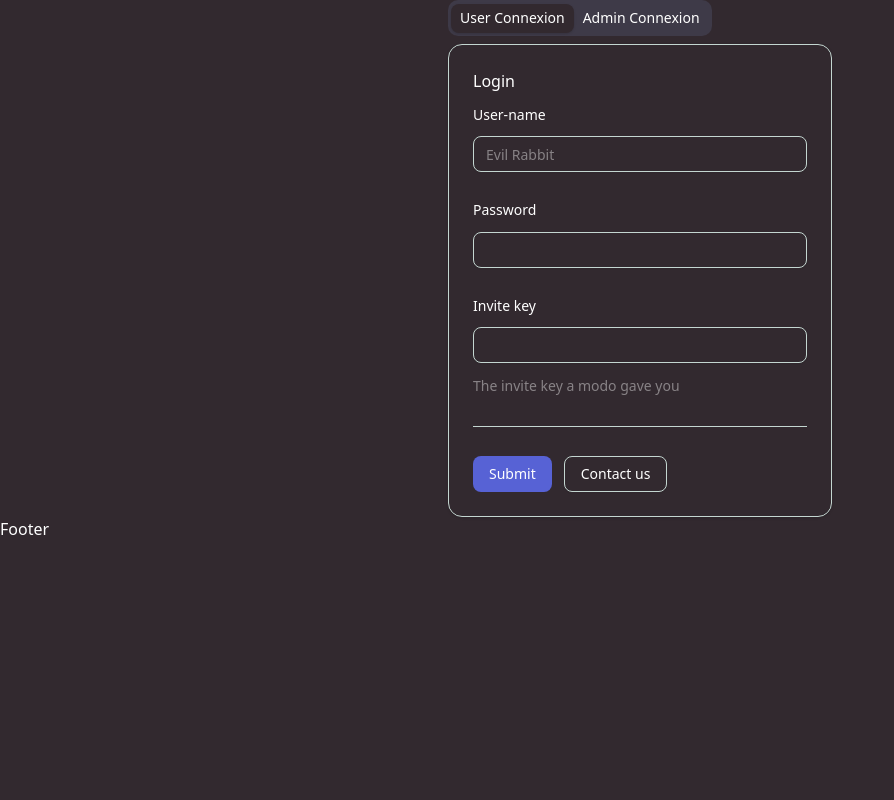
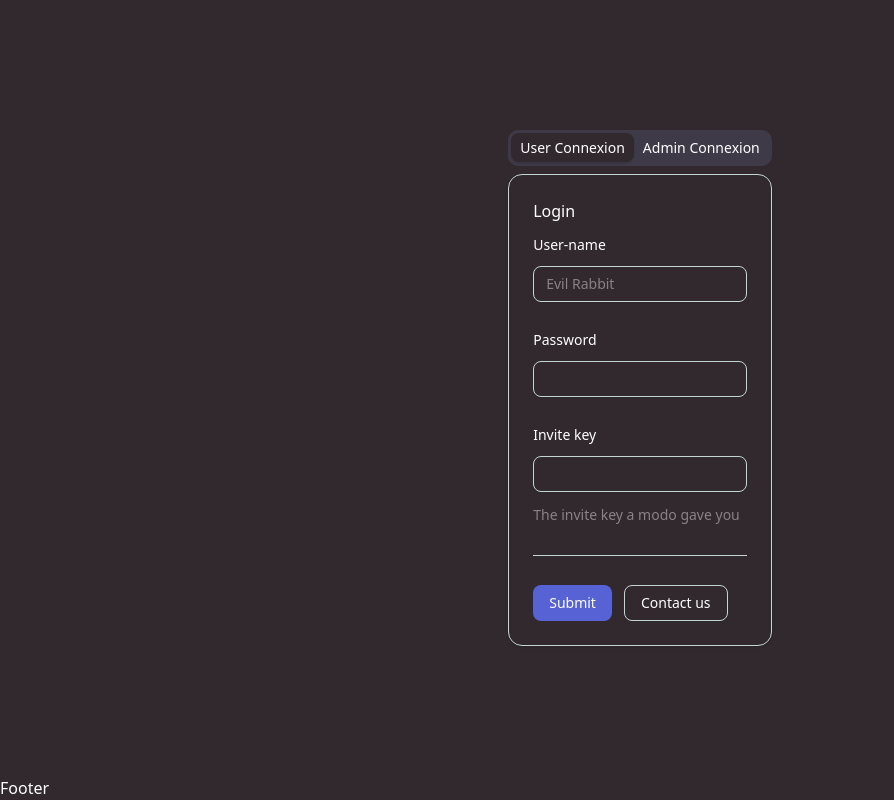
Before and after one commit to nemnem202/frontend, a React app: page / in a window 1280 px wide. Shown: the whole page, without its empty margins (0-894 px from the left). Built offline with nearby package versions, Linux system fonts and the light colour scheme; the HTML template or start-up script is replaced by a standard one.

Commit message:
corrected general

```diff
--- a/src/stylesheets/general.css
+++ b/src/stylesheets/general.css
@@ -1,7 +1,8 @@
 html {
   height: 100%;
 }
-body {
+body,
+#root {
   display: flex;
   flex-direction: column;
   height: 100%;
```
